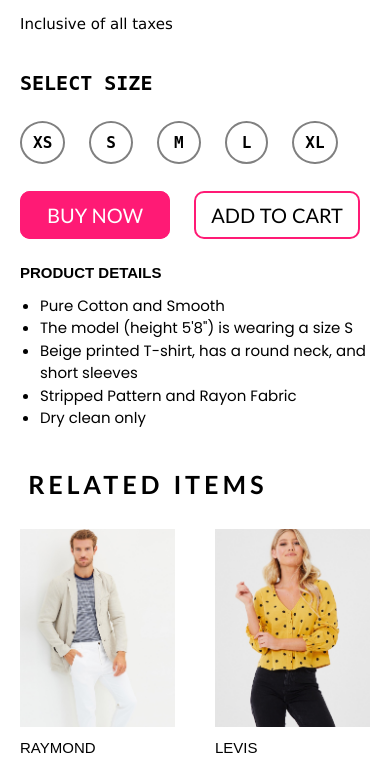
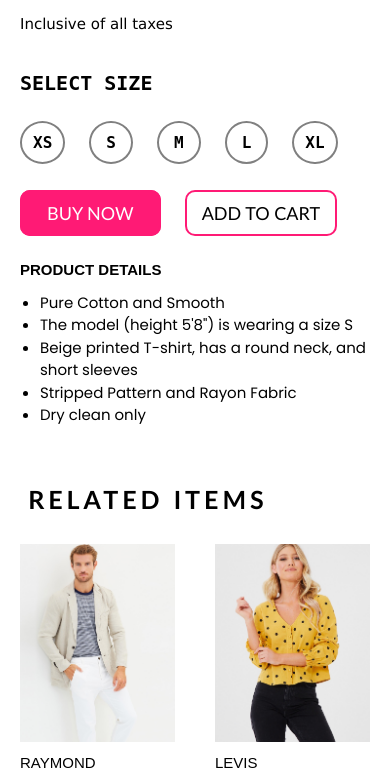
Before and after one commit to Shankaravi6/Ecom, a PHP site: page /page1.html in a window 390 px wide. Shown: the part 607-1377 px from the top of the page. Run offline with PHP 8.4, Linux system fonts and the light colour scheme.

Commit message:
Update mob.css

```diff
--- a/mob.css
+++ b/mob.css
@@ -141,8 +141,8 @@
   .buy{
     border:2px solid #ff1a75;
     background:#ff1a75;
-    width: 100px;
-    font-size: 20px;
+    width: 95px;
+    font-size: 18px;
     font-family: Calibri;
     border-radius: 10px;
     padding: 10px 25px;
@@ -151,8 +151,8 @@
   .cart{
     border:2px solid #ff1a75;
     background-color: white;
-    width: 100px;
-    font-size: 20px;
+    width: 95px;
+    font-size: 18px;
     font-family: Calibri;
     border-radius: 10px;
     padding: 10px 15px;
@@ -175,7 +175,7 @@
   font-weight:600;
   font-family:Calibri;
   color:black;
-  padding:50px 8px 0px;
+  padding:65px 8px 0px;
   font-size:25px;
   letter-spacing:4px;
   }
```
